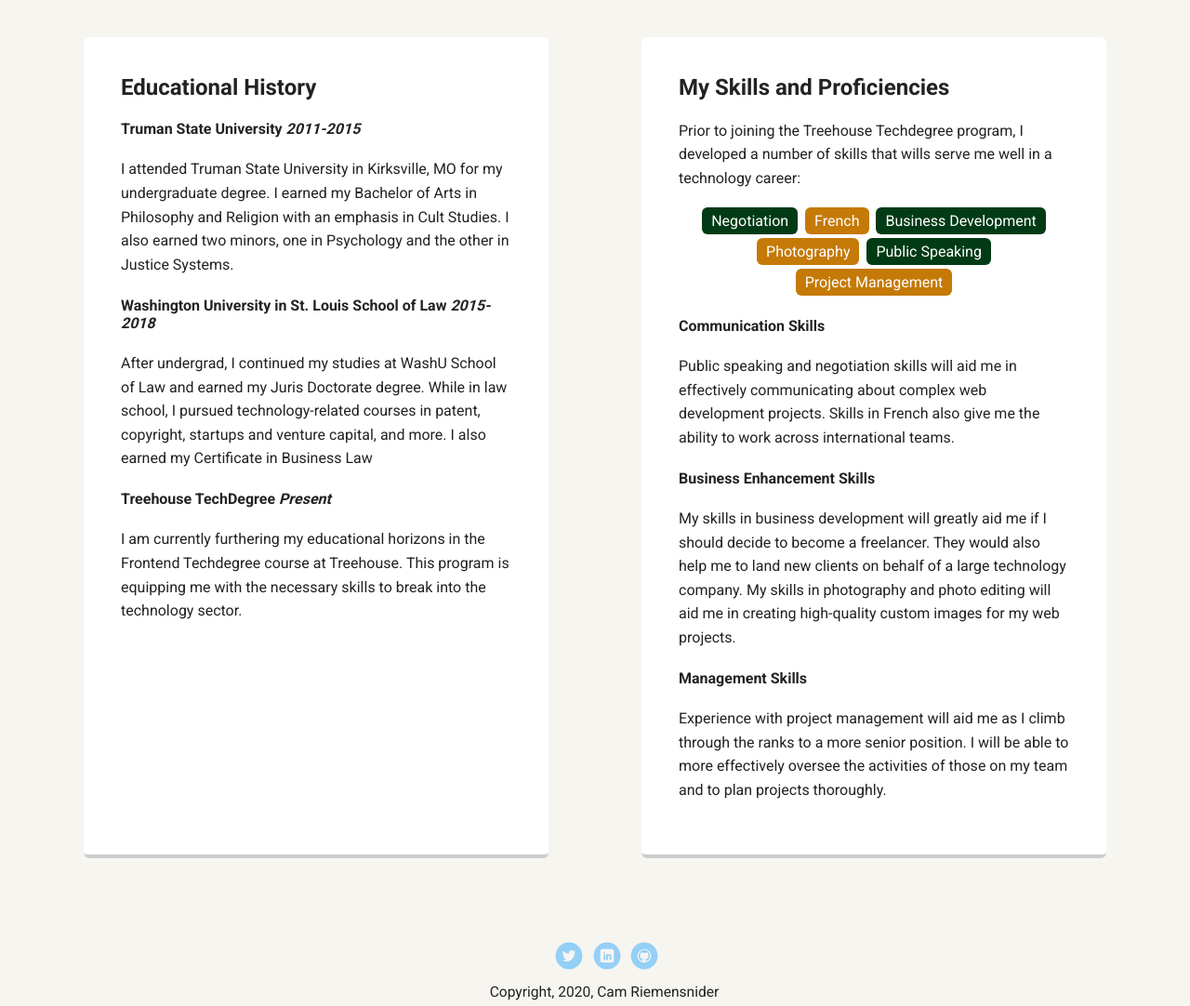
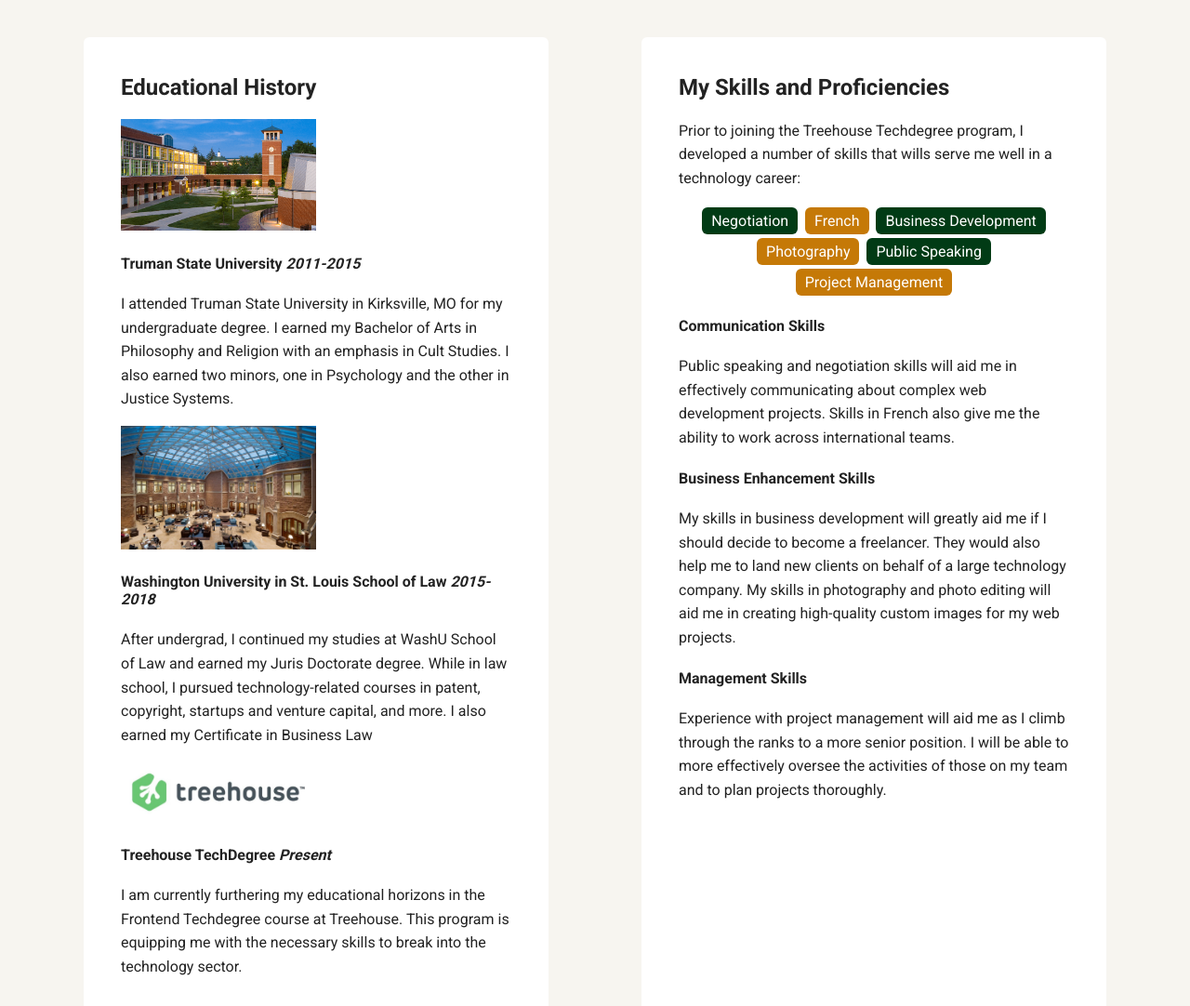
Before and after one commit to camdresie/Personal-Profile-Page, a plain HTML site: page experience.html in a window 1280 px wide. Shown: the part 480-1562 px from the top of the page at 93% size. Drawn offline with Linux system fonts and the light colour scheme; a web font is replaced by a local one.

Commit message:
Additional images of schools

```diff
--- a/experience.html
+++ b/experience.html
@@ -25,10 +25,13 @@
     <main class="flex">
       <section class="card">
         <h2>Educational History</h2>
+        <img src="images/truman.png" alt="Truman State University." class="school">
         <h4>Truman State University <em>2011-2015</em></h4>
         <p>I attended Truman State University in Kirksville, MO for my undergraduate degree. I earned my Bachelor of Arts in Philosophy and Religion with an emphasis in Cult Studies. I also earned two minors, one in Psychology and the other in Justice Systems.</p>
+        <img src="images/law-school.jpg" alt="An image of WashU Law's courtyard." class="school">
         <h4>Washington University in St. Louis School of Law <em>2015-2018</em></h4>
         <p>After undergrad, I continued my studies at WashU School of Law and earned my Juris Doctorate degree. While in law school, I pursued technology-related courses in patent, copyright, startups and venture capital, and more. I also earned my Certificate in Business Law</p>
+        <img src="images/treehouse.jpg" alt="The Treehouse logo." class="school">
         <h4>Treehouse TechDegree <em>Present</em></h4>
         <p>I am currently furthering my educational horizons in the Frontend Techdegree course at Treehouse. This program is equipping me with the necessary skills to break into the technology sector.</p>
       </section>
--- a/styles.css
+++ b/styles.css
@@ -166,6 +166,9 @@ a.social:hover {
 .clearfix {
   clear: both;
 }
+.school {
+  width: 50%;
+}
 
 /* Styles for larger screens */
 @media screen and (min-width: 720px) {
```
Also changed, not shown: images/law-school.jpg (added), images/treehouse.jpg (added), images/truman.png (added).
